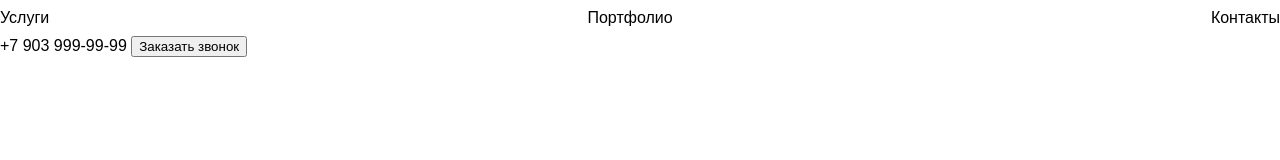
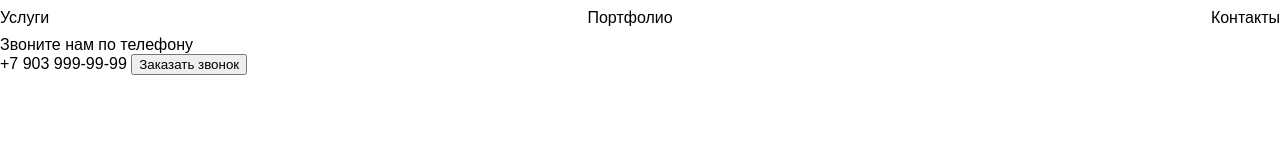
Before and after one commit to TventinAlex/special-app, a plain HTML site: page index.html in a window 1280 px wide. Drawn offline with Linux system fonts and the light colour scheme.

Commit message:
added new contacts

```diff
--- a/index.html
+++ b/index.html
@@ -17,6 +17,7 @@
             <a href="#contacts">Контакты</a>
         </nav>
         <div>
+            <div>Звоните нам по телефону</div>
             <a href="tel:+79039999999">+7 903 999-99-99</a>
             <button>Заказать звонок</button>
         </div>
```
